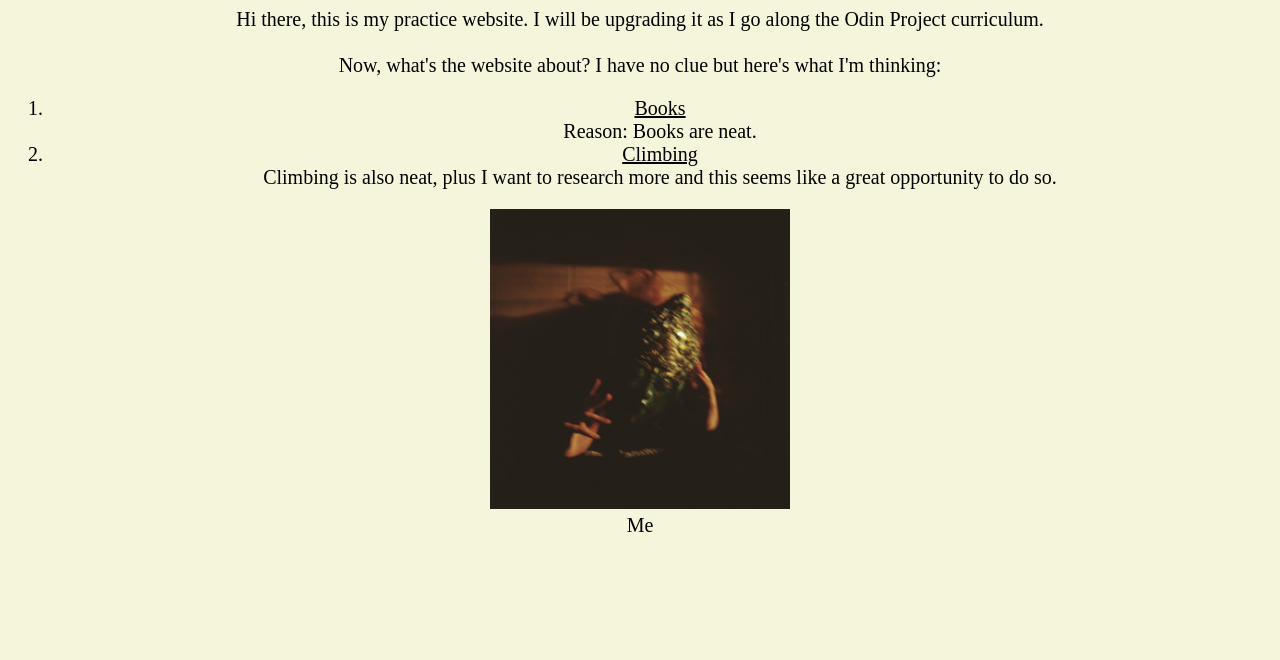
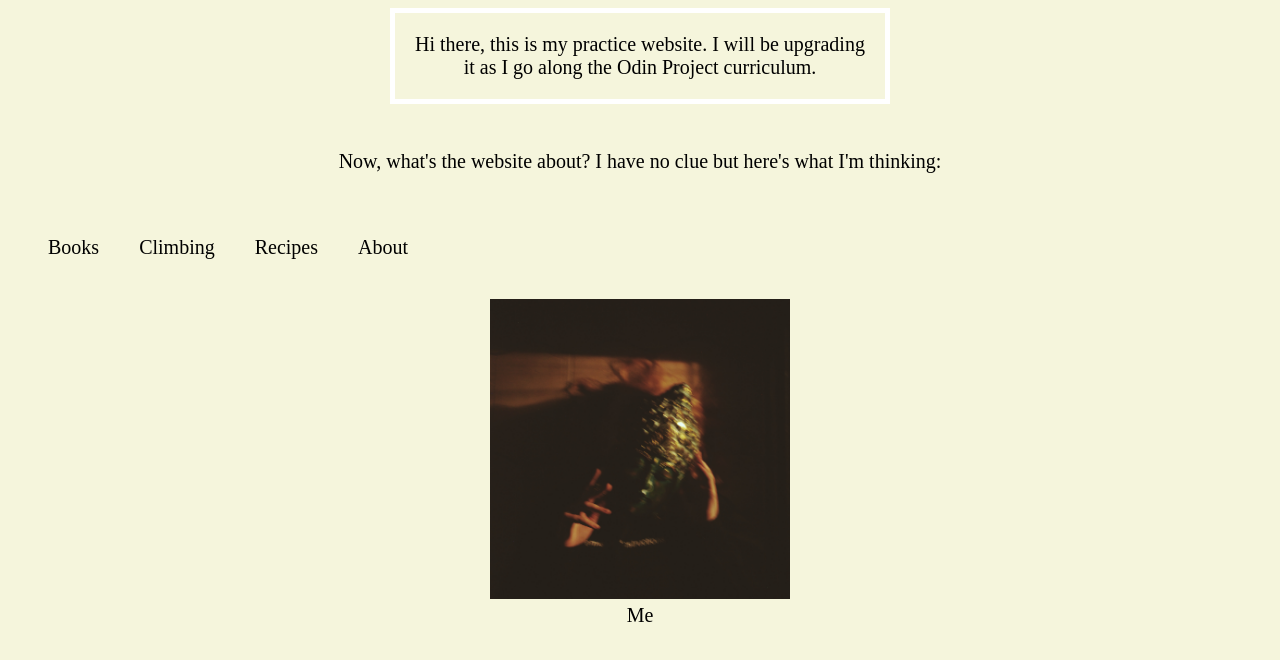
Before and after one commit to Wiktoria00/first-website, a plain HTML site: page index.html in a window 1280 px wide. Drawn offline with Linux system fonts and the light colour scheme.

Commit message:
added/modified 29.01

```diff
--- a/index.html
+++ b/index.html
@@ -12,22 +12,29 @@
     Hi there, this is my practice website.
     I will be upgrading it as I go along the Odin Project curriculum.
     <!-- this is a comment- you can change this heading into a nice informative popping out bracket!-->
+</div>
+    <br></br>
+</div class="about">
+Now, what's the website about? I have no clue but here's what I'm thinking:
+</div>
 <br></br>
-</div class="list">
-Now, what's the website about? I have no clue but here's what I'm thinking:
-<ol>
+<div class="list">
+<ul>
     <li>
         <a href="books.html">Books</a>
     </li>
-    Reason: Books are neat.
     <li>
         <a href="climbing.html">Climbing</a>
+    </li>
+    <li>
+        <a href="recipes">Recipes</a>
+    </li>
+    <li>
+        <a href="about.html">About</a>
+    </li>
 
-        </li>
-    Climbing is also neat, plus I want to research more and this seems like a great opportunity to do so.
-</ol>
-
-
+</ul>
+</div>
 <div class="img-div">
     <img src="IMG_34ejm.jpg" id="image" alt="a picture of me">
     <figcaption id="img-caption"> Me</figcaption>
--- a/style.css
+++ b/style.css
@@ -1,10 +1,17 @@
 * {
     color: black;
     background-color: beige;
+    margin: 10;
+    box-sizing: border-box;
 }
 
 .info-text {
     color: black;
+    padding: 20px;
+    border: 5px solid white;
+    width: 500px;
+    box-sizing: border-box;
+    margin: auto;
 }
 
 #image {
@@ -13,7 +20,37 @@
 }
 
 .main {
-    text-align: center;
+
     font-family: "Times New Roman";
     font-size: 20px;
+    text-align:center;
 }
+.about{
+    margin-bottom: 10px;
+    text-align: center;
+}
+
+
+ul {
+    list-style-type: none;
+    margin: 10px;
+    padding: 10px;
+    overflow: hidden;
+    background-color: beige;
+}
+
+li {
+    float: left;
+    padding: 20px;
+}
+
+li a {
+    display: block;
+    color: black;
+    text-align: center;
+    padding 20px;
+    text-decoration: none;
+}
+li a:hover {
+    background-color:white;
+}
```
Also changed, not shown: about.html (added, +11 -0 lines), recipes.html (added, +11 -0 lines).
